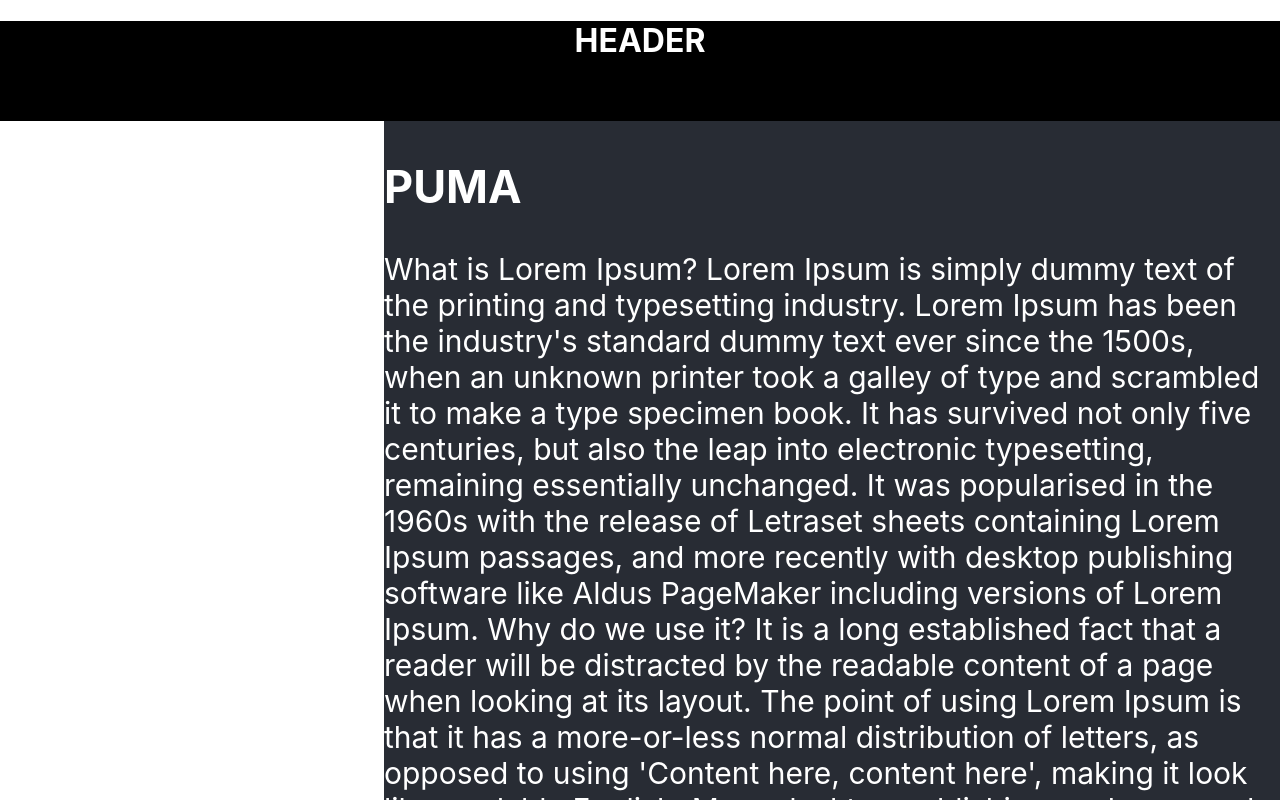
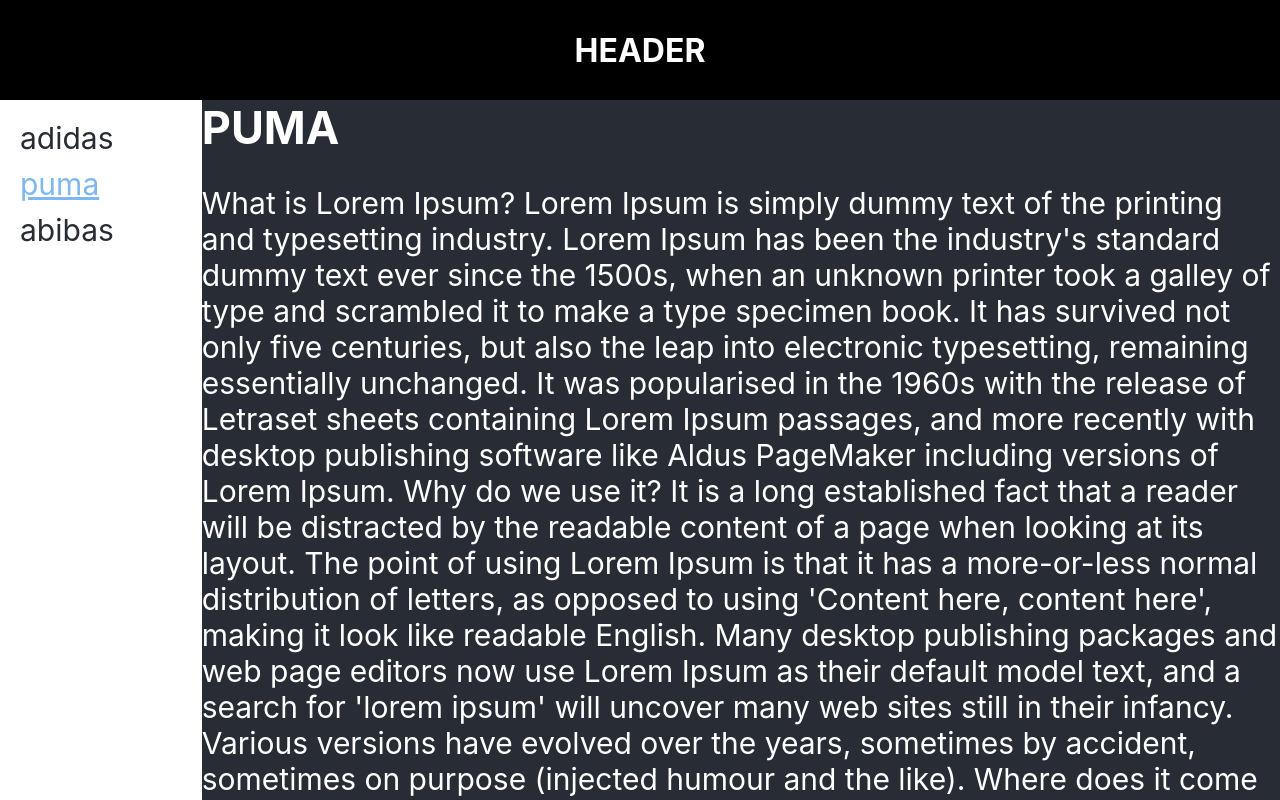
Before and after one commit to Daniyel-Tkachuk/practice_ReactRouterDom, a React (Vite) app: page /puma in a window 1280 px wide. Shown: the top 800 px of the page. Built offline with nearby package versions, Linux system fonts and the light colour scheme.

Commit message:
added NavLink

```diff
--- a/src/App.tsx
+++ b/src/App.tsx
@@ -4,6 +4,7 @@
 import {PageTwo} from "./components/pages/PageTwo.tsx";
 import {PageThree} from "./components/pages/PageThree.tsx";
 import {Error404} from "./components/pages/Error404.tsx";
+import {getStylesLink} from "./common/getStylesLink.ts";
 
 export const URL= {
   ADIDAS: "/adidas",
@@ -17,19 +18,20 @@
       <div className={styles.header}><h1>HEADER</h1></div>
       <div className={styles.body}>
         <div className={styles.nav}>
-          <NavLink to={'/adidas'}></NavLink>
-          <NavLink to={'/puma'}></NavLink>
-          <NavLink to={'/abibas'}></NavLink>
+          <NavLink to={'/adidas'} className={getStylesLink}>adidas</NavLink>
+          <NavLink to={'/puma'} className={getStylesLink}>puma</NavLink>
+          <NavLink to={'/abibas'} className={getStylesLink}>abibas</NavLink>
         </div>
         <div className={styles.content}>
           <Routes>
             <Route path="/" element={<Navigate to={'/adidas'}/>}/>
+
             <Route path="/adidas" element={<PageOne/>}/>
             <Route path="/puma" element={<PageTwo/>}/>
             <Route path="/abibas" element={<PageThree/>}/>
 
             <Route path='*' element={<Navigate to='/error404'/>}/>
-            <Route path='error404' element={<Error404/>}/>
+            <Route path='/error404' element={<Error404/>}/>
           </Routes>
         </div>
       </div>
--- /dev/null
+++ b/src/common/getStylesLink.ts
@@ -0,0 +1,5 @@
+import styles from "../components/Site.module.css";
+
+export const getStylesLink = ({isActive}: {isActive: boolean}) => {
+  return isActive ? styles.activeLink : styles.link
+}
--- a/src/components/Site.module.css
+++ b/src/components/Site.module.css
@@ -1,4 +1,11 @@
+h1, h2, h3, h4, h5, h6 {
+    margin: 0;
+}
+
 .header {
+    display: flex;
+    align-items: center;
+    justify-content: center;
     background-color: #000000;
     width: 100%;
     height: 100px;
@@ -6,23 +13,27 @@
     color: white;
 }
 
-.body{
+.body {
     display: flex;
 }
 
-.nav{
-   background-color: white;
+.nav {
+    display: flex;
+    flex-direction: column;
+    gap: 10px;
+    padding: 20px;
+    background-color: white;
     min-height: 400px;
-    width: 30%;
-    color:#282c34;
+    width: 15%;
+    color: #282c34;
     font-size: 30px;
 
 }
 
-.content{
-    background-color:#282c34;
+.content {
+    background-color: #282c34;
     min-height: 400px;
-    width: 70%;
+    width: 100%;
     color: white;
     font-size: 30px;
 }
@@ -34,3 +45,13 @@
     text-align: center;
     color: white;
 }
+
+.link {
+    text-decoration: none;
+    color: #282c34;
+}
+
+.activeLink {
+    text-decoration: underline;
+    color: #7fb8f1
+}
```
